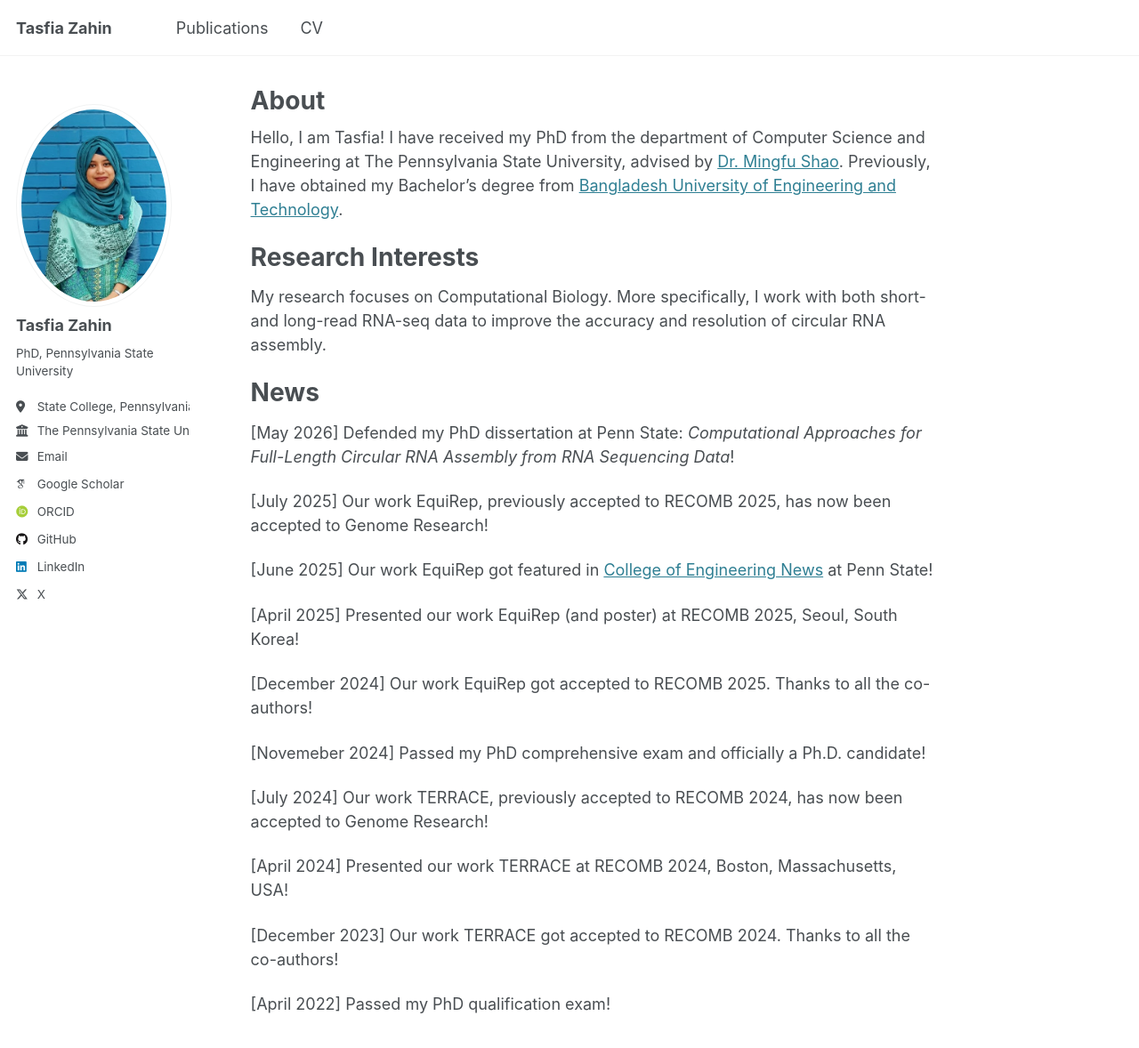
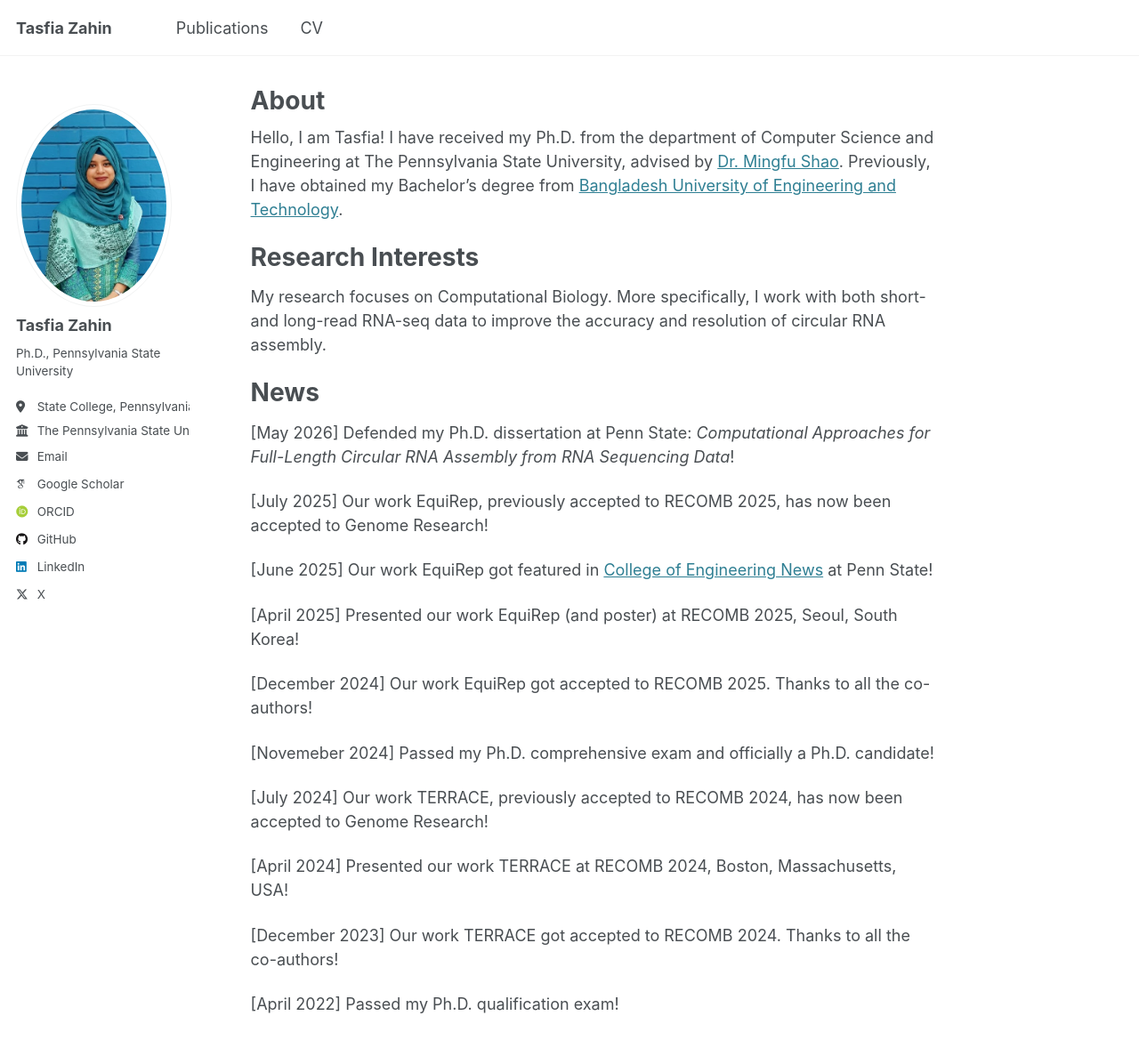
Before and after one commit to TasfiaZahin/TasfiaZahin.github.io, a Jekyll site: the page built from _pages/about.md, in a window 1280 px wide and 1400 px high. Shown: the top 1178 px of the window at 89% size. Built offline with Jekyll 4.4.1, drawn with Linux system fonts in a browser that asks for light colours; some web fonts are replaced.

Commit message:
updated about.md config and cv.md

```diff
--- a/_config.yml
+++ b/_config.yml
@@ -25,7 +25,7 @@ author:
   avatar           : "profile.jpg"
   name             : "Tasfia Zahin"
   pronouns         : # example: "she/her"
-  bio              : "PhD, Pennsylvania State University"
+  bio              : "Ph.D., Pennsylvania State University"
   location         : "State College, Pennsylvania, USA"
   employer         : "The Pennsylvania State University"
   uri              : # URL
--- a/_pages/about.md
+++ b/_pages/about.md
@@ -8,7 +8,7 @@ redirect_from:
 ---
 
 
-Hello, I am Tasfia! I have received my PhD from the department of Computer Science and Engineering at The Pennsylvania State University, advised by [Dr. Mingfu Shao](https://sites.psu.edu/mxs2589/). Previously, I have obtained my Bachelor's degree from [Bangladesh University of Engineering and Technology](https://cse.buet.ac.bd/).
+Hello, I am Tasfia! I have received my Ph.D. from the department of Computer Science and Engineering at The Pennsylvania State University, advised by [Dr. Mingfu Shao](https://sites.psu.edu/mxs2589/). Previously, I have obtained my Bachelor's degree from [Bangladesh University of Engineering and Technology](https://cse.buet.ac.bd/).
 
 Research Interests
 ======
@@ -16,7 +16,7 @@ My research focuses on Computational Biology. More specifically, I work with bot
 
 News
 ======
-[May 2026] Defended my PhD dissertation at Penn State: *Computational Approaches for Full-Length Circular RNA Assembly from RNA Sequencing Data*!
+[May 2026] Defended my Ph.D. dissertation at Penn State: *Computational Approaches for Full-Length Circular RNA Assembly from RNA Sequencing Data*!
 
 [July 2025] Our work EquiRep, previously accepted to RECOMB 2025, has now been accepted to Genome Research!
 
@@ -26,7 +26,7 @@ News
 
 [December 2024] Our work EquiRep got accepted to RECOMB 2025. Thanks to all the co-authors!
 
-[Novemeber 2024] Passed my PhD comprehensive exam and officially a Ph.D. candidate!
+[Novemeber 2024] Passed my Ph.D. comprehensive exam and officially a Ph.D. candidate!
 
 [July 2024] Our work TERRACE, previously accepted to RECOMB 2024, has now been accepted to Genome Research!
 
@@ -34,7 +34,7 @@ News
 
 [December 2023] Our work TERRACE got accepted to RECOMB 2024. Thanks to all the co-authors!
 
-[April 2022] Passed my PhD qualification exam!
+[April 2022] Passed my Ph.D. qualification exam!
 
 <!-- This is the front page of a website that is powered by the [Academic Pages template](https://github.com/academicpages/academicpages.github.io) and hosted on GitHub pages. [GitHub pages](https://pages.github.com) is a free service in which websites are built and hosted from code and data stored in a GitHub repository, automatically updating when a new commit is made to the repository. This template was forked from the [Minimal Mistakes Jekyll Theme](https://mmistakes.github.io/minimal-mistakes/) created by Michael Rose, and then extended to support the kinds of content that academics have: publications, talks, teaching, a portfolio, blog posts, and a dynamically-generated CV. You can fork [this template](https://github.com/academicpages/academicpages.github.io) right now, modify the configuration and markdown files, add your own PDFs and other content, and have your own site for free, with no ads!
 
```
Also changed, not shown: _pages/cv.md (+3 -3 lines), 1 other file.
